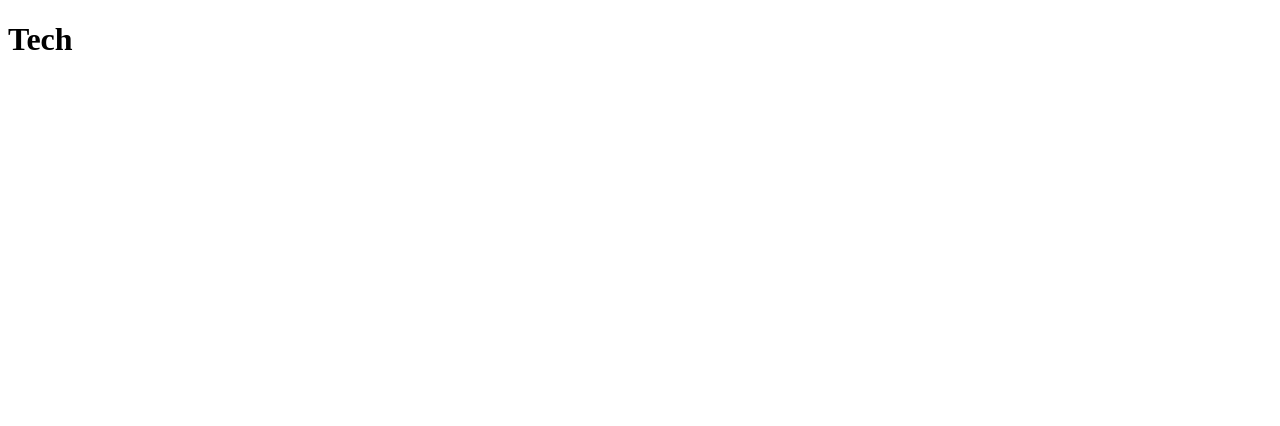
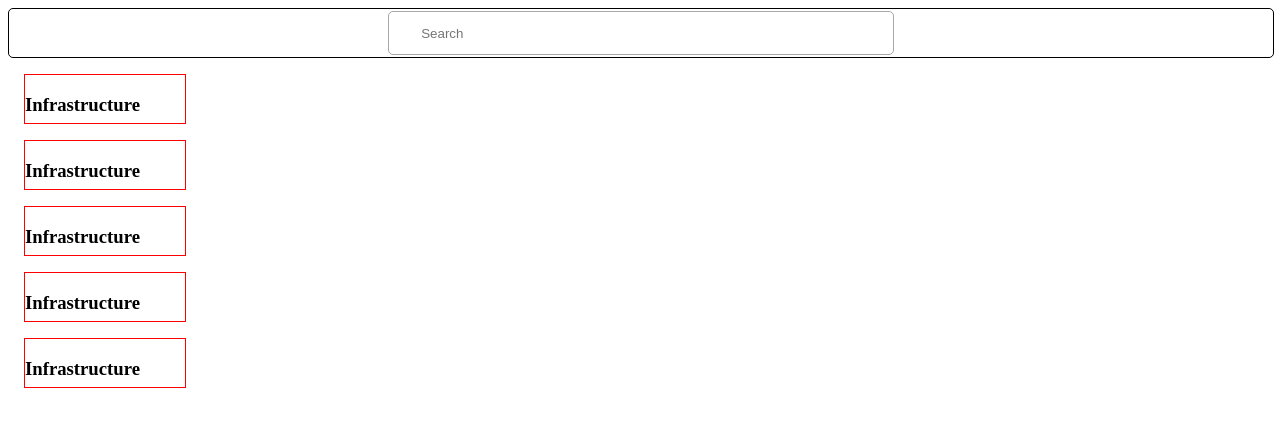
Before and after one commit to chiemelaumeh/TicketManager, a React (Create React App) app in the folder client/: page /tech in a window 1280 px wide. Shown: the top 426 px of the page. Built offline with nearby package versions, Linux system fonts and the light colour scheme.

Commit message:
making searchbar

```diff
--- a/client/src/App.js
+++ b/client/src/App.js
@@ -5,6 +5,7 @@ import Login from "./Pages/Login";
 import Admin from "./Pages/Admin";
 import User from "./Pages/User";
 import Tech from "./Pages/Tech";
+import SingleTicket from "./Pages/SingleTicket";
 import { useState } from "react";
 
 
@@ -32,6 +33,7 @@ function App() {
           <Route exact path="/admin" element={auth ? <Admin /> : <Navigate to='/login' />} />
           <Route exact path="/user" element={<User />} />
           <Route exact path="/tech" element={<Tech />} />
+          <Route path="/tech/:ticketId" element={<SingleTicket />} />
         </Routes>
       </div>
     </Router>
--- /dev/null
+++ b/client/src/CssFiles/tech.css
@@ -0,0 +1,30 @@
+.oneticket {
+  height: 3rem;
+  width:10rem;
+  border: 1px solid red;
+  margin: 1rem;
+}
+
+.navbar {
+  width: 100%;
+  height: 3rem;
+  border:1px solid black;
+  border-radius: 5px;
+  margin-top: 0;
+  display: flex;
+  justify-content: center;
+  align-items: center;
+  /* align-content: center; */
+}
+
+.search{
+  outline: 0;
+  width: 40%;
+  height: 90%;
+  border-radius: 5px;
+  border: 1px solid rgb(169, 166, 166);
+  padding: 0 2rem;
+
+
+
+}
--- /dev/null
+++ b/client/src/Pages/SingleTicket.js
@@ -0,0 +1,16 @@
+import React from 'react'
+import { Link, useParams } from 'react-router-dom'
+const SingleTicket = () => {
+  const {ticketId} = useParams()
+  return (
+    <section className='singleTicketPage'>
+
+      <h1>SingleTicket</h1>
+      <h4>{ticketId}</h4>
+      <Link to="/tech"> Tickets</Link>
+    </section>
+
+  )
+}
+
+export default SingleTicket
--- a/client/src/Pages/Tech.js
+++ b/client/src/Pages/Tech.js
@@ -1,7 +1,28 @@
+import { Link, NavLink } from "react-router-dom";
+import userTickets from "../data";
+import "../CssFiles/tech.css"
 const Tech = () => {
-    return (
-        <h1>Tech</h1>
-    )
-}
+  console.log(userTickets);
+  return (
+    <>
 
-export default Tech
+      <nav className="navbar">
+            <input type="search" className="search" placeholder="Search"/>
+      </nav>
+      <div className="ticketboard">
+
+        {userTickets.map((ticket) => {
+          return (
+            <article className="oneticket" key={ticket.ticket_id}>
+
+                <h3>{ticket.category}</h3>
+
+            </article>
+          );
+        })}
+      </div>
+    </>
+  );
+};
+
+export default Tech;
--- a/client/src/data.js
+++ b/client/src/data.js
@@ -1,4 +1,4 @@
-const tickets = [
+const userTickets = [
   {
     ticket_id: 1,
     user_id: 1,
@@ -70,3 +70,6 @@ const tickets = [
     resoved: null,
   },
 ];
+
+
+export default userTickets
```
